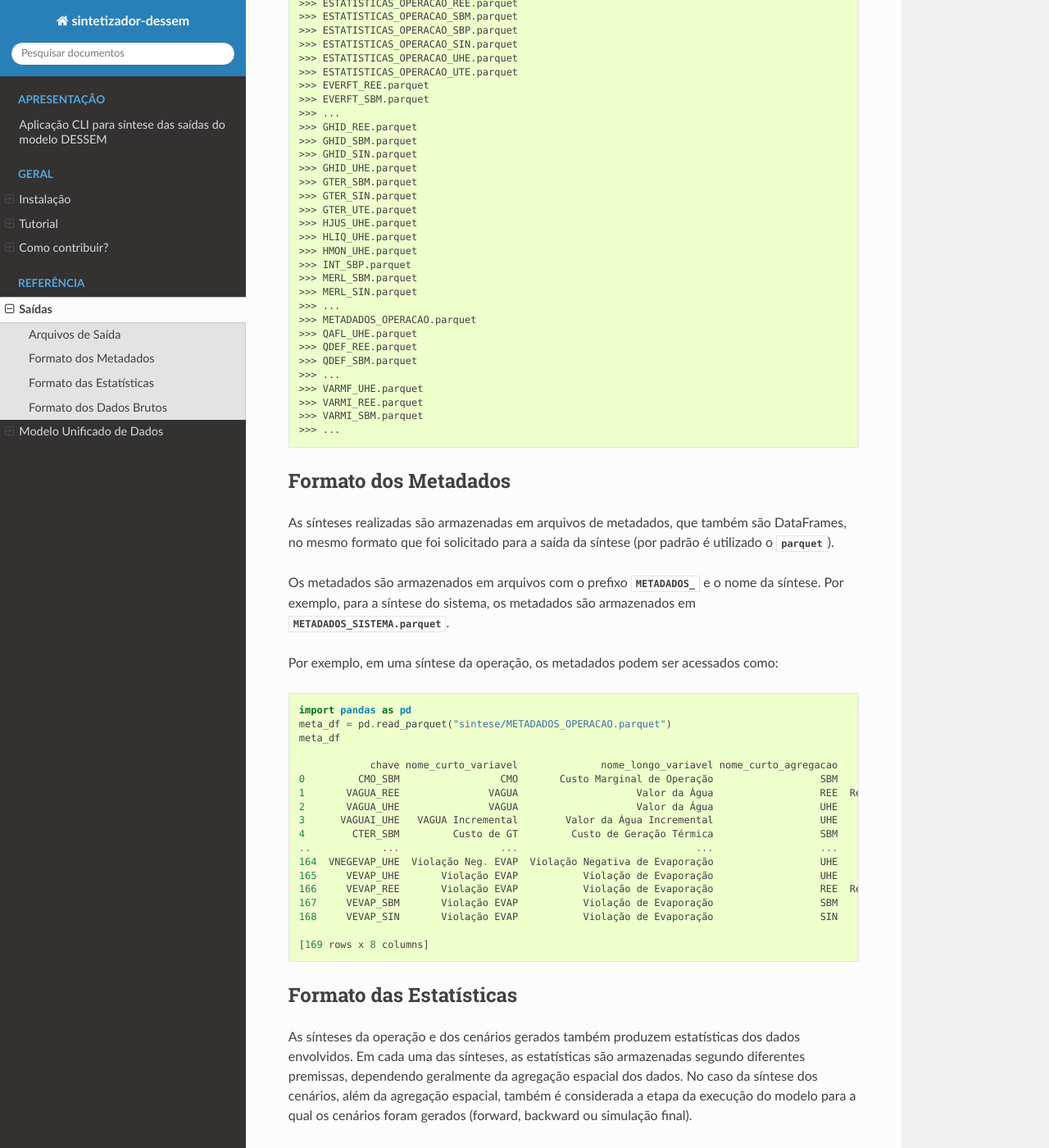
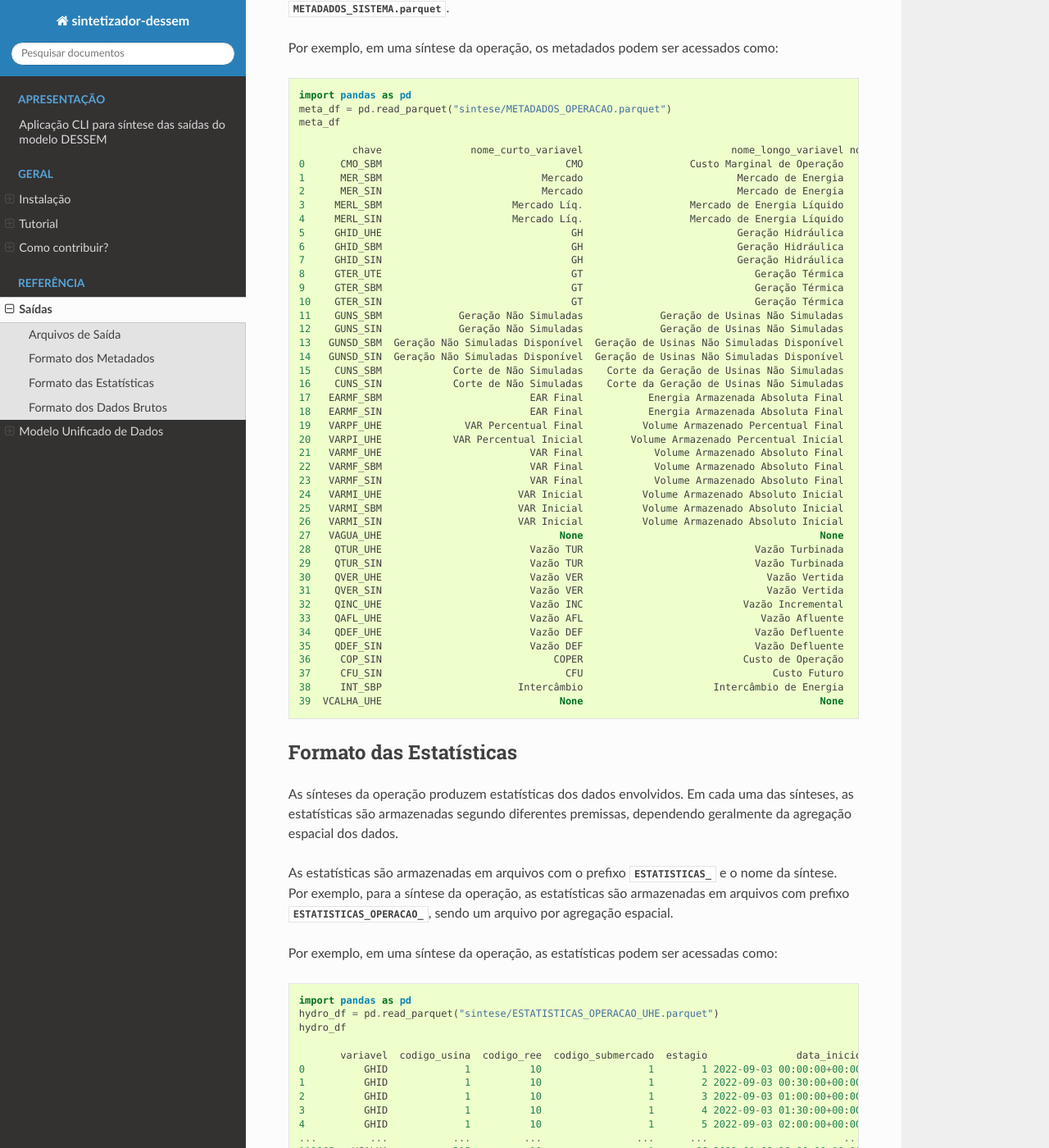
Before and after one commit to rjmalves/sintetizador-dessem, a Sphinx documentation site: the page built from docs/source/referencia/saidas.rst, in a window 1280 px wide and 1400 px high, scrolled down 1507 px. Shown: the whole window at 82% size. Built offline with Sphinx 7.4.7 and the Read the Docs theme 3.1.0, drawn with Linux system fonts in a browser that asks for light colours; pages that are not in the unit, such as notebooks, are missing from menus; some of the changed text lies outside the part shown.

Commit message:
atualiza docs

```diff
--- a/docs/source/referencia/saidas.rst
+++ b/docs/source/referencia/saidas.rst
@@ -7,8 +7,8 @@
 Arquivos de Saída
 -----------------------
 
-Os arquivos de saída das sínteses são armazenados na pasta `sintese` do diretório de trabalho. Para cada síntese realizada, é configurados
-um arquivo com metadados e um conjunto de arquivos com os dados sintetizados. Para as sínteses da operação e de cenários, além dos arquivos
+Os arquivos de saída das sínteses são armazenados na pasta `sintese` do diretório de trabalho. Para cada síntese realizada, é configurado
+um arquivo com metadados e um conjunto de arquivos com os dados sintetizados. Para as sínteses da operação, além dos arquivos
 com os dados brutos sintetizados, são criados arquivos com estatísticas pré-calculadas sobre os dados brutos,
 permitindo análises mais rápidas.
 
@@ -26,74 +26,36 @@
 Para a síntese da execução::
 
     $ ls sintese
-    >>> CONVERGENCIA.parquet
     >>> CUSTOS.parquet
     >>> METADADOS_EXECUCAO.parquet
     >>> PROGRAMA.parquet
     >>> TEMPO.parquet
+    >>> TITULO.parquet
+    >>> VERSAO.parquet
 
-Para a síntese da política::
-
-    $ ls sintese
-    >>> CORTES.parquet
-    >>> ESTADOS.parquet
-    >>> METADADOS_POLITICA.parquet
-
-Alguns dos arquivos esperados na síntese de cenários::
-
-    $ ls sintese
-    >>> ENAA_REE_BKW.parquet
-    >>> ENAA_REE_FOR.parquet
-    >>> ENAA_REE_SF.parquet
-    >>> ...
-    >>> ESTATISTICAS_CENARIOS_REE_BKW.parquet
-    >>> ESTATISTICAS_CENARIOS_REE_FOR.parquet
-    >>> ESTATISTICAS_CENARIOS_REE_SF.parquet
-    >>> ESTATISTICAS_CENARIOS_UHE_BKW.parquet
-    >>> ESTATISTICAS_CENARIOS_UHE_FOR.parquet
-    >>> ...
-    >>> METADADOS_CENARIOS.parquet
-    >>> QINC_UHE_BKW.parquet
-    >>> QINC_UHE_FOR.parquet
-    >>> ...
 
 Alguns dos arquivos esperados na síntese da operação::
 
     $ ls sintese
-    >>> CDEF_SBM.parquet
-    >>> CDEF_SIN.parquet
+    >>> CFU_SIN.parquet
     >>> CMO_SBM.parquet
     >>> COP_SIN.parquet
-    >>> CTER_SBM.parquet
-    >>> CTER_SIN.parquet
     >>> ...
-    >>> ESTATISTICAS_OPERACAO_REE.parquet
     >>> ESTATISTICAS_OPERACAO_SBM.parquet
     >>> ESTATISTICAS_OPERACAO_SBP.parquet
     >>> ESTATISTICAS_OPERACAO_SIN.parquet
     >>> ESTATISTICAS_OPERACAO_UHE.parquet
     >>> ESTATISTICAS_OPERACAO_UTE.parquet
-    >>> EVERFT_REE.parquet
-    >>> EVERFT_SBM.parquet
     >>> ...
-    >>> GHID_REE.parquet
     >>> GHID_SBM.parquet
     >>> GHID_SIN.parquet
     >>> GHID_UHE.parquet
     >>> GTER_SBM.parquet
     >>> GTER_SIN.parquet
     >>> GTER_UTE.parquet
-    >>> HJUS_UHE.parquet
-    >>> HLIQ_UHE.parquet
-    >>> HMON_UHE.parquet
-    >>> INT_SBP.parquet
-    >>> MERL_SBM.parquet
-    >>> MERL_SIN.parquet
     >>> ...
     >>> METADADOS_OPERACAO.parquet
     >>> QAFL_UHE.parquet
-    >>> QDEF_REE.parquet
-    >>> QDEF_SBM.parquet
     >>> ...
     >>> VARMF_UHE.parquet
     >>> VARMI_REE.parquet
@@ -117,27 +79,54 @@
     meta_df = pd.read_parquet("sintese/METADADOS_OPERACAO.parquet")
     meta_df
 
-                chave nome_curto_variavel              nome_longo_variavel nome_curto_agregacao      nome_longo_agregacao  unidade  calculado  limitado
-    0         CMO_SBM                 CMO       Custo Marginal de Operação                  SBM                Submercado  'R$/MWh'      False     False
-    1       VAGUA_REE               VAGUA                    Valor da Água                  REE  Reservatório Equivalente  'R$/MWh'      False     False
-    2       VAGUA_UHE               VAGUA                    Valor da Água                  UHE       Usina Hidroelétrica  'R$/hm3'      False     False
-    3      VAGUAI_UHE   VAGUA Incremental        Valor da Água Incremental                  UHE       Usina Hidroelétrica  'R$/hm3'      False     False
-    4        CTER_SBM         Custo de GT         Custo de Geração Térmica                  SBM                Submercado '10^6 R$'      False     False
-    ..            ...                 ...                              ...                  ...                       ...      ...        ...       ...
-    164  VNEGEVAP_UHE  Violação Neg. EVAP  Violação Negativa de Evaporação                  UHE       Usina Hidroelétrica                False     False
-    165     VEVAP_UHE       Violação EVAP           Violação de Evaporação                  UHE       Usina Hidroelétrica     'hm3'       True     False
-    166     VEVAP_REE       Violação EVAP           Violação de Evaporação                  REE  Reservatório Equivalente     'hm3'       True     False
-    167     VEVAP_SBM       Violação EVAP           Violação de Evaporação                  SBM                Submercado     'hm3'       True     False
-    168     VEVAP_SIN       Violação EVAP           Violação de Evaporação                  SIN       Sistema Interligado     'hm3'       True     False
-
-    [169 rows x 8 columns]
+             chave               nome_curto_variavel                         nome_longo_variavel nome_curto_agregacao nome_longo_agregacao  unidade  calculado  limitado
+    0      CMO_SBM                               CMO                  Custo Marginal de Operação                  SBM           Submercado   R$/MWh      False     False
+    1      MER_SBM                           Mercado                          Mercado de Energia                  SBM           Submercado       MW      False     False
+    2      MER_SIN                           Mercado                          Mercado de Energia                  SIN  Sistema Interligado       MW      False     False
+    3     MERL_SBM                      Mercado Líq.                  Mercado de Energia Líquido                  SBM           Submercado       MW      False     False
+    4     MERL_SIN                      Mercado Líq.                  Mercado de Energia Líquido                  SIN  Sistema Interligado       MW      False     False
+    5     GHID_UHE                                GH                          Geração Hidráulica                  UHE  Usina Hidroelétrica       MW      False      True
+    6     GHID_SBM                                GH                          Geração Hidráulica                  SBM           Submercado       MW      False      True
+    7     GHID_SIN                                GH                          Geração Hidráulica                  SIN  Sistema Interligado       MW      False      True
+    8     GTER_UTE                                GT                             Geração Térmica                  UTE   Usina Termelétrica       MW      False      True
+    9     GTER_SBM                                GT                             Geração Térmica                  SBM           Submercado       MW      False      True
+    10    GTER_SIN                                GT                             Geração Térmica                  SIN  Sistema Interligado       MW      False      True
+    11    GUNS_SBM             Geração Não Simuladas             Geração de Usinas Não Simuladas                  SBM           Submercado       MW      False     False
+    12    GUNS_SIN             Geração Não Simuladas             Geração de Usinas Não Simuladas                  SIN  Sistema Interligado       MW      False     False
+    13   GUNSD_SBM  Geração Não Simuladas Disponível  Geração de Usinas Não Simuladas Disponível                  SBM           Submercado       MW      False     False
+    14   GUNSD_SIN  Geração Não Simuladas Disponível  Geração de Usinas Não Simuladas Disponível                  SIN  Sistema Interligado       MW      False     False
+    15    CUNS_SBM            Corte de Não Simuladas    Corte da Geração de Usinas Não Simuladas                  SBM           Submercado       MW      False     False
+    16    CUNS_SIN            Corte de Não Simuladas    Corte da Geração de Usinas Não Simuladas                  SIN  Sistema Interligado       MW      False     False
+    17   EARMF_SBM                         EAR Final           Energia Armazenada Absoluta Final                  SBM           Submercado      MWh      False     False
+    18   EARMF_SIN                         EAR Final           Energia Armazenada Absoluta Final                  SIN  Sistema Interligado      MWh      False     False
+    19   VARPF_UHE              VAR Percentual Final          Volume Armazenado Percentual Final                  UHE  Usina Hidroelétrica        %      False      True
+    20   VARPI_UHE            VAR Percentual Inicial        Volume Armazenado Percentual Inicial                  UHE  Usina Hidroelétrica        %      False      True
+    21   VARMF_UHE                         VAR Final            Volume Armazenado Absoluto Final                  UHE  Usina Hidroelétrica      hm3      False      True
+    22   VARMF_SBM                         VAR Final            Volume Armazenado Absoluto Final                  SBM           Submercado      hm3      False      True
+    23   VARMF_SIN                         VAR Final            Volume Armazenado Absoluto Final                  SIN  Sistema Interligado      hm3      False      True
+    24   VARMI_UHE                       VAR Inicial          Volume Armazenado Absoluto Inicial                  UHE  Usina Hidroelétrica      hm3      False      True
+    25   VARMI_SBM                       VAR Inicial          Volume Armazenado Absoluto Inicial                  SBM           Submercado      hm3      False      True
+    26   VARMI_SIN                       VAR Inicial          Volume Armazenado Absoluto Inicial                  SIN  Sistema Interligado      hm3      False      True
+    27   VAGUA_UHE                              None                                        None                  UHE  Usina Hidroelétrica   R$/MWh      False     False
+    28    QTUR_UHE                         Vazão TUR                             Vazão Turbinada                  UHE  Usina Hidroelétrica     m3/s      False      True
+    29    QTUR_SIN                         Vazão TUR                             Vazão Turbinada                  SIN  Sistema Interligado     m3/s      False      True
+    30    QVER_UHE                         Vazão VER                               Vazão Vertida                  UHE  Usina Hidroelétrica     m3/s      False      True
+    31    QVER_SIN                         Vazão VER                               Vazão Vertida                  SIN  Sistema Interligado     m3/s      False      True
+    32    QINC_UHE                         Vazão INC                           Vazão Incremental                  UHE  Usina Hidroelétrica     m3/s      False     False
+    33    QAFL_UHE                         Vazão AFL                              Vazão Afluente                  UHE  Usina Hidroelétrica     m3/s      False      True
+    34    QDEF_UHE                         Vazão DEF                             Vazão Defluente                  UHE  Usina Hidroelétrica     m3/s      False      True
+    35    QDEF_SIN                         Vazão DEF                             Vazão Defluente                  SIN  Sistema Interligado     m3/s      False      True
+    36     COP_SIN                             COPER                           Custo de Operação                  SIN  Sistema Interligado  10^3 R$      False     False
+    37     CFU_SIN                               CFU                                Custo Futuro                  SIN  Sistema Interligado  10^6 R$      False     False
+    38     INT_SBP                       Intercâmbio                      Intercâmbio de Energia                  SBP   Par de Submercados       MW      False     False
+    39  VCALHA_UHE                              None                                        None                  UHE  Usina Hidroelétrica      hm3      False     False
 
 
 Formato das Estatísticas
 --------------------------
 
-As sínteses da operação e dos cenários gerados também produzem estatísticas dos dados envolvidos. Em cada uma das sínteses, as estatísticas são armazenadas segundo diferentes premissas, dependendo geralmente
-da agregação espacial dos dados. No caso da síntese dos cenários, além da agregação espacial, também é considerada a etapa da execução do modelo para a qual os cenários foram gerados (forward, backward ou simulação final).
+As sínteses da operação produzem estatísticas dos dados envolvidos. Em cada uma das sínteses, as estatísticas são armazenadas segundo diferentes premissas, dependendo geralmente
+da agregação espacial dos dados.
 
 As estatísticas são armazenadas em arquivos com o prefixo `ESTATISTICAS_` e o nome da síntese. Por exemplo, para a síntese da operação, as estatísticas são armazenadas em arquivos com prefixo `ESTATISTICAS_OPERACAO_`, sendo um arquivo por agregação espacial.
 
@@ -150,23 +139,23 @@
     hydro_df = pd.read_parquet("sintese/ESTATISTICAS_OPERACAO_UHE.parquet")
     hydro_df
 
-            variavel  estagio data_inicio   data_fim cenario  patamar  ...       valor  codigo_usina  codigo_ree  codigo_submercado  limite_inferior  limite_superior
-    0          VAGUA        1  2023-10-01 2023-11-01     max        0  ...   13.249930             1          10                  1             -inf              inf
-    1         VAGUAI        1  2023-10-01 2023-11-01     max        0  ...    2.568698             1          10                  1             -inf              inf
-    2           VTUR        1  2023-10-01 2023-11-01     max        0  ...  522.970000             1          10                  1              0.0           562.82
-    3           VVER        1  2023-10-01 2023-11-01     max        0  ...    0.850000             1          10                  1              0.0              inf
-    4           QTUR        1  2023-10-01 2023-11-01     max        0  ...  198.850000             1          10                  1              0.0           214.00
-    ...          ...      ...         ...        ...     ...      ...  ...         ...           ...         ...                ...              ...              ...
-    2451565     GHID       51  2027-12-01 2028-01-01     std        3  ...   21.759415           314           8                  4             -inf              inf
-    2451566   VGHMIN       51  2027-12-01 2028-01-01     std        3  ...    0.000000           314           8                  4             -inf              inf
-    2451567    VFPHA       51  2027-12-01 2028-01-01     std        3  ...         NaN           314           8                  4             -inf              inf
-    2451568     HJUS       51  2027-12-01 2028-01-01     std        3  ...    0.136938           314           8                  4             -inf              inf
-    2451569     HLIQ       51  2027-12-01 2028-01-01     std        3  ...    0.136938           314           8                  4             -inf              inf
+           variavel  codigo_usina  codigo_ree  codigo_submercado  estagio               data_inicio                  data_fim cenario  patamar  duracao_patamar  valor  limite_inferior  limite_superior
+    0          GHID             1          10                  1        1 2022-09-03 00:00:00+00:00 2022-09-03 00:30:00+00:00    mean        2              0.5   7.54              0.0             46.0
+    1          GHID             1          10                  1        2 2022-09-03 00:30:00+00:00 2022-09-03 01:00:00+00:00    mean        2              0.5   7.54              0.0             46.0
+    2          GHID             1          10                  1        3 2022-09-03 01:00:00+00:00 2022-09-03 01:30:00+00:00    mean        2              0.5   7.54              0.0             46.0
+    3          GHID             1          10                  1        4 2022-09-03 01:30:00+00:00 2022-09-03 02:00:00+00:00    mean        2              0.5   7.54              0.0             46.0
+    4          GHID             1          10                  1        5 2022-09-03 02:00:00+00:00 2022-09-03 02:30:00+00:00    mean        2              0.5   7.54              0.0             46.0
+    ...         ...           ...         ...                ...      ...                       ...                       ...     ...      ...              ...    ...              ...              ...
+    119065   VCALHA           315          10                  1       66 2022-09-08 20:00:00+00:00 2022-09-09 00:00:00+00:00    mean        1              4.0   0.00             -inf              inf
+    119066   VCALHA           315          10                  1       67 2022-09-09 00:00:00+00:00 2022-09-09 08:00:00+00:00    mean        2              8.0   0.00             -inf              inf
+    119067   VCALHA           315          10                  1       68 2022-09-09 08:00:00+00:00 2022-09-09 10:00:00+00:00    mean        1              2.0   0.00             -inf              inf
+    119068   VCALHA           315          10                  1       69 2022-09-09 10:00:00+00:00 2022-09-09 20:00:00+00:00    mean        0             10.0   0.70             -inf              inf
+    119069   VCALHA           315          10                  1       70 2022-09-09 20:00:00+00:00 2022-09-10 00:00:00+00:00    mean        1              4.0   2.00             -inf              inf
 
-    [2451570 rows x 13 columns]
+    [119070 rows x 13 columns]
 
 
-No arquivo de estatísticas, ao invés dos dados associados aos `N` cenários da etapa de simulação final, são armazenadas as estatísticas dos dados associados a cada entidade, em cada estágio / patamar, calculadas nos cenários.
+No arquivo de estatísticas, ao invés dos dados associados aos `N` cenários da etapa de simulação final, quando houver, são armazenadas as estatísticas dos dados associados a cada entidade, em cada estágio / patamar, calculadas nos cenários, quando presentes.
 Nestes arquivos, a coluna `cenario` possui tipo `str`, assumindo valores `mean`, `std` e percentis de 5 em 5 (`min`, `p5`, ..., `p45`, `median`, `p55`, ..., `p95`, `max`).
 
 
@@ -174,26 +163,26 @@
 --------------------------
 
 Os dados brutos também são armazenados em arquivos de mesma extensão dos demais produzidos pela síntese. Por exemplo, para a síntese da operação, os dados são armazenados em arquivos que possuem os nomes da chave identificadora da variável e da agregação espacial,
-como `CMO_SBM` e `EARMF_REE`. Para uma mesma entidade, os arquivos de todas as variáveis possuem as mesmas colunas:
+como `CMO_SBM` e `GHID_SBM`. Para uma mesma entidade, os arquivos de todas as variáveis possuem as mesmas colunas:
 
 
 .. code-block:: python
 
     import pandas as pd
-    eer_df = pd.read_parquet("sintese/EARMF_REE.parquet")
-    eer_df
+    sbm_df = pd.read_parquet("sintese/GHID_SBM.parquet")
+    sbm_df
 
-           codigo_ree  codigo_submercado  estagio data_inicio   data_fim  cenario  patamar  duracao_patamar    valor  limite_inferior  limite_superior
-    0               1                  1        1  2023-10-01 2023-11-01        1        0            730.0  30647.0          10194.0          50969.0
-    1               1                  1        1  2023-10-01 2023-11-01        2        0            730.0  30494.0          10194.0          50969.0
-    2               1                  1        1  2023-10-01 2023-11-01        3        0            730.0  31585.0          10194.0          50969.0
-    3               1                  1        1  2023-10-01 2023-11-01        4        0            730.0  30273.0          10194.0          50969.0
-    4               1                  1        1  2023-10-01 2023-11-01        5        0            730.0  31046.0          10194.0          50969.0
-    ...           ...                ...      ...         ...        ...      ...      ...              ...      ...              ...              ...
-    18332          12                  1       51  2027-12-01 2028-01-01        3        0            730.0  10132.0           2027.0          11831.0
-    18333          12                  1       51  2027-12-01 2028-01-01        4        0            730.0  10132.0           2027.0          11831.0
-    18334          12                  1       51  2027-12-01 2028-01-01        5        0            730.0   3955.0           2027.0          11831.0
-    18335          12                  1       51  2027-12-01 2028-01-01        6        0            730.0   7294.0           2027.0          11831.0
-    18336          12                  1       51  2027-12-01 2028-01-01        7        0            730.0   9903.0           2027.0          11831.0
+         codigo_submercado  estagio               data_inicio                  data_fim  cenario  patamar  duracao_patamar     valor  limite_inferior  limite_superior
+    0                    1        1 2022-09-03 00:00:00+00:00 2022-09-03 00:30:00+00:00        1        2              0.5  22206.06              0.0         53638.40
+    1                    1        2 2022-09-03 00:30:00+00:00 2022-09-03 01:00:00+00:00        1        2              0.5  20803.97              0.0         53638.40
+    2                    1        3 2022-09-03 01:00:00+00:00 2022-09-03 01:30:00+00:00        1        2              0.5  19624.69              0.0         53638.40
+    3                    1        4 2022-09-03 01:30:00+00:00 2022-09-03 02:00:00+00:00        1        2              0.5  18869.01              0.0         53638.40
+    4                    1        5 2022-09-03 02:00:00+00:00 2022-09-03 02:30:00+00:00        1        2              0.5  18239.59              0.0         53638.40
+    ..                 ...      ...                       ...                       ...      ...      ...              ...       ...              ...              ...
+    275                  4       66 2022-09-08 20:00:00+00:00 2022-09-09 00:00:00+00:00        1        1              4.0   5131.01              0.0         20912.74
+    276                  4       67 2022-09-09 00:00:00+00:00 2022-09-09 08:00:00+00:00        1        2              8.0   2706.70              0.0         20912.74
+    277                  4       68 2022-09-09 08:00:00+00:00 2022-09-09 10:00:00+00:00        1        1              2.0   2906.70              0.0         20912.74
+    278                  4       69 2022-09-09 10:00:00+00:00 2022-09-09 20:00:00+00:00        1        0             10.0   3342.78              0.0         20912.74
+    279                  4       70 2022-09-09 20:00:00+00:00 2022-09-10 00:00:00+00:00        1        1              4.0   4329.93              0.0         20912.74
 
-    [4284 rows x 11 columns]
+    [280 rows x 10 columns]
```
Also changed, not shown: docs/source/referencia/modelo.rst (+24 -5 lines).
